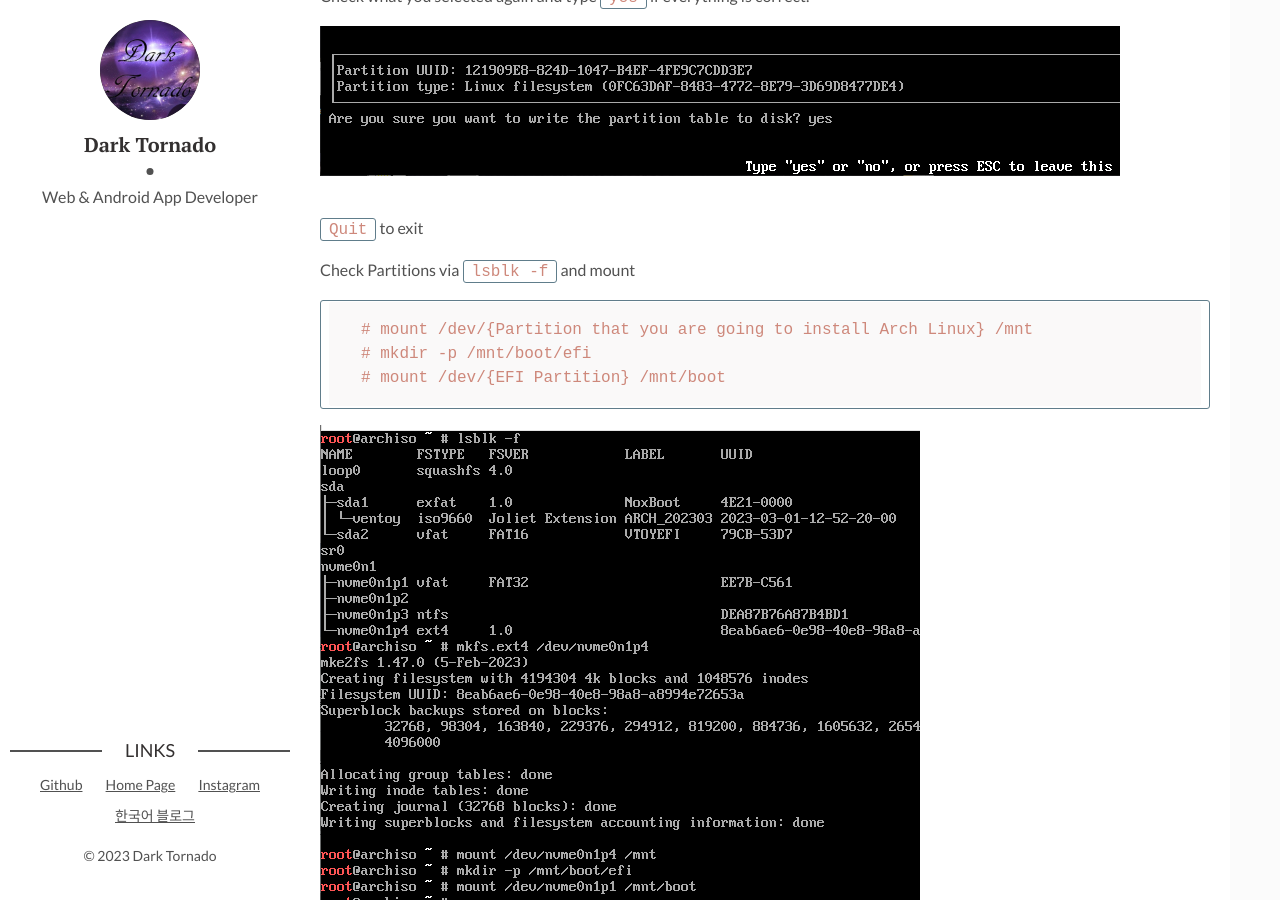
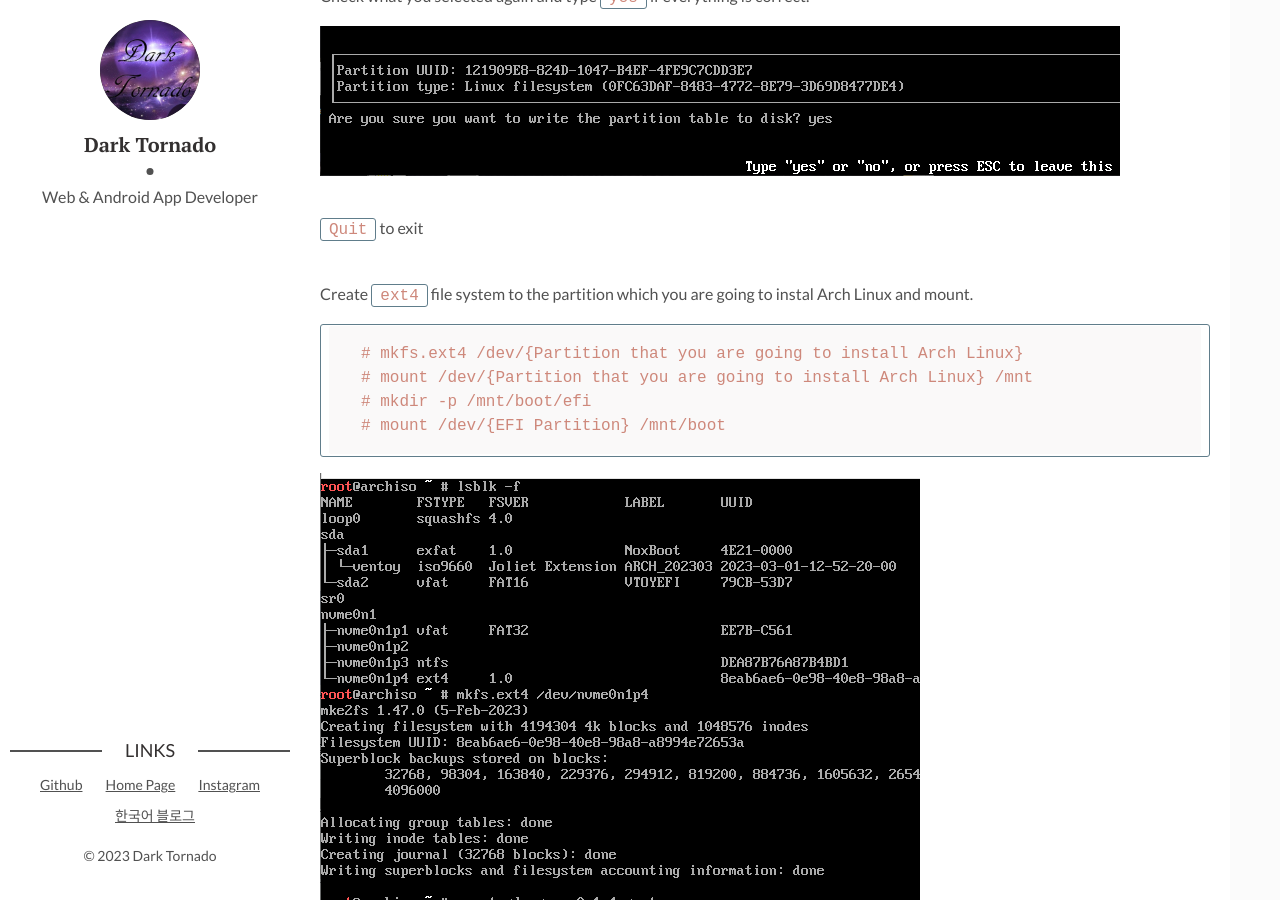
Before and after one commit to DarkTornado/darktornado.github.io, a Jekyll site: the page built from _posts/2023-04-05-archlinux-multiboot.md, in a window 1280 px wide and 900 px high, scrolled down 4033 px. Built offline with Jekyll 4.4.1, drawn with Linux system fonts in a browser that asks for light colours.

Commit message:
missing info added

````diff
--- a/_posts/2023-04-05-archlinux-multiboot.md
+++ b/_posts/2023-04-05-archlinux-multiboot.md
@@ -89,8 +89,10 @@ Check what you selected again and type `yes` if everything is correct.
 <br>
 `Quit` to exit
 
-Check Partitions via `lsblk -f` and mount
+<br>
+Create `ext4` file system to the partition which you are going to instal Arch Linux and mount.
 ```
+# mkfs.ext4 /dev/{Partition that you are going to install Arch Linux}
 # mount /dev/{Partition that you are going to install Arch Linux} /mnt
 # mkdir -p /mnt/boot/efi
 # mount /dev/{EFI Partition} /mnt/boot
````
